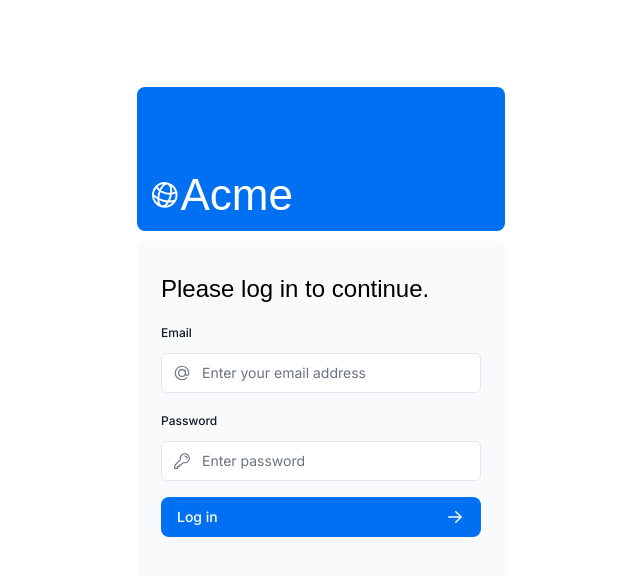
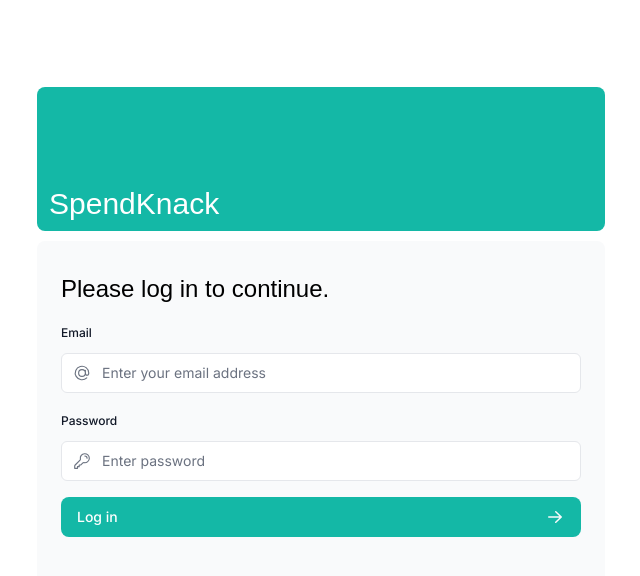
Before and after one commit to IdtDanny/spend-knack, a Next.js app in the folder spend/: page /login in a window 1280 px wide. Shown: the top 576 px of the page, without its empty margins (319-959 px from the left). Built offline with nearby package versions, Linux system fonts and the light colour scheme; a web font is replaced by a local one.

Commit message:
Teal Theme - Altered

```diff
--- a/spend/app/login/page.tsx
+++ b/spend/app/login/page.tsx
@@ -9,8 +9,8 @@
 export default function LoginPage() {
     return (
         <main className="flex items-center justify-center md:h-screen">
-            <div className="relative mx-auto flex w-full max-w-[400px] flex-col space-y-2.5 p-4 md:-mt-32">
-                <div className="flex h-20 w-full items-end rounded-lg bg-blue-500 p-3 md:h-36">
+            <div className="relative mx-auto flex w-full max-w-[600px] flex-col space-y-2.5 p-4 md:-mt-32">
+                <div className="flex h-20 w-full items-end rounded-lg bg-teal-500 p-3 md:h-36">
                     <div className="w-32 text-white md:w-36">
                         <AcmeLogo />
                     </div>
--- a/spend/app/ui/acme-logo.tsx
+++ b/spend/app/ui/acme-logo.tsx
@@ -1,4 +1,4 @@
-import { GlobeAltIcon } from '@heroicons/react/24/outline';
+// import { GlobeAltIcon } from '@heroicons/react/24/outline';
 import { lusitana } from '@/app/ui/fonts';
 
 export default function AcmeLogo() {
@@ -6,8 +6,8 @@
     <div
       className={`${lusitana.className} flex flex-row items-center leading-none text-white`}
     >
-      <GlobeAltIcon className="h-12 w-12 rotate-[15deg]" />
-      <p className="text-[44px]">Acme</p>
+      {/* <GlobeAltIcon className="h-12 w-12 rotate-[15deg]" /> */}
+      <p className="text-[30px]">SpendKnack</p>
     </div>
   );
 }
--- a/spend/app/ui/button.tsx
+++ b/spend/app/ui/button.tsx
@@ -9,7 +9,7 @@
     <button
       {...rest}
       className={clsx(
-        'flex h-10 items-center rounded-lg bg-blue-500 px-4 text-sm font-medium text-white transition-colors hover:bg-blue-400 focus-visible:outline focus-visible:outline-2 focus-visible:outline-offset-2 focus-visible:outline-blue-500 active:bg-blue-600 aria-disabled:cursor-not-allowed aria-disabled:opacity-50',
+        'flex h-10 items-center rounded-lg bg-teal-500 px-4 text-sm font-medium text-white transition-colors hover:bg-teal-400 focus-visible:outline focus-visible:outline-2 focus-visible:outline-offset-2 focus-visible:outline-teal-500 active:bg-teal-600 aria-disabled:cursor-not-allowed aria-disabled:opacity-50',
         className,
       )}
     >
--- a/spend/app/ui/dashboard/nav-links.tsx
+++ b/spend/app/ui/dashboard/nav-links.tsx
@@ -38,9 +38,9 @@
           <Link
             key={link.name}
             href={link.href}
-            className={clsx("flex h-[48px] grow items-center justify-center gap-2 rounded-md bg-gray-50 p-3 text-sm font-medium hover:bg-sky-100 hover:text-blue-600 md:flex-none md:justify-start md:p-2 md:px-3",
+            className={clsx("flex h-[48px] grow items-center justify-center gap-2 rounded-md bg-gray-50 p-3 text-sm font-medium hover:bg-sky-100 hover:text-teal-600 md:flex-none md:justify-start md:p-2 md:px-3",
               {
-                'bg-sky-100 text-blue-600': pathname === link.href,
+                'bg-sky-100 text-teal-600': pathname === link.href,
               }
             )}>
             <LinkIcon className="w-6" />
--- a/spend/app/ui/dashboard/revenue-chart.tsx
+++ b/spend/app/ui/dashboard/revenue-chart.tsx
@@ -43,7 +43,7 @@
                     {revenue.map((month) => (
                         <div key={month.month} className="flex flex-col items-center gap-2">
                             <div
-                                className="w-full rounded-md bg-blue-300"
+                                className="w-full rounded-md bg-teal-300"
                                 style={{
                                     height: `${(chartHeight / topLabel) * month.revenue}px`,
                                 }}
--- a/spend/app/ui/dashboard/sidenav.tsx
+++ b/spend/app/ui/dashboard/sidenav.tsx
@@ -8,7 +8,7 @@
     return (
         <div className="flex h-full flex-col px-3 py-4 md:px-2">
             <Link
-                className="mb-2 flex h-20 items-end justify-start rounded-md bg-blue-600 p-4 md:h-40"
+                className="mb-2 flex h-20 items-end justify-start rounded-md bg-teal-600 p-4 md:h-40"
                 href="/"
             >
                 <div className="w-32 text-white md:w-40">
@@ -23,7 +23,7 @@
                         'use server';
                         await signOut();
                     }}>
-                    <button className="flex h-[48px] w-full grow items-center justify-center gap-2 rounded-md bg-gray-50 p-3 text-sm font-medium hover:bg-sky-100 hover:text-blue-600 md:flex-none md:justify-start md:p-2 md:px-3">
+                    <button className="flex h-[48px] w-full grow items-center justify-center gap-2 rounded-md bg-gray-50 p-3 text-sm font-medium hover:bg-sky-100 hover:text-teal-600 md:flex-none md:justify-start md:p-2 md:px-3">
                         <PowerIcon className="w-6" />
                         <div className="hidden md:block">Sign Out</div>
                     </button>
--- a/spend/package.json
+++ b/spend/package.json
@@ -9,12 +9,13 @@
   "dependencies": {
     "@heroicons/react": "^2.1.4",
     "@tailwindcss/forms": "^0.5.7",
-    "@vercel/postgres": "^0.8.0",
+    "@vercel/postgres": "^0.9.0",
     "autoprefixer": "10.4.19",
     "bcrypt": "^5.1.1",
     "clsx": "^2.1.1",
     "next": "15.0.0-rc.0",
     "next-auth": "5.0.0-beta.19",
+    "pnpm": "^9.5.0",
     "postcss": "8.4.38",
     "react": "19.0.0-rc-f994737d14-20240522",
     "react-dom": "19.0.0-rc-f994737d14-20240522",
```
Also changed, not shown: 1 other file (tests, documents, lock files or other folders).
